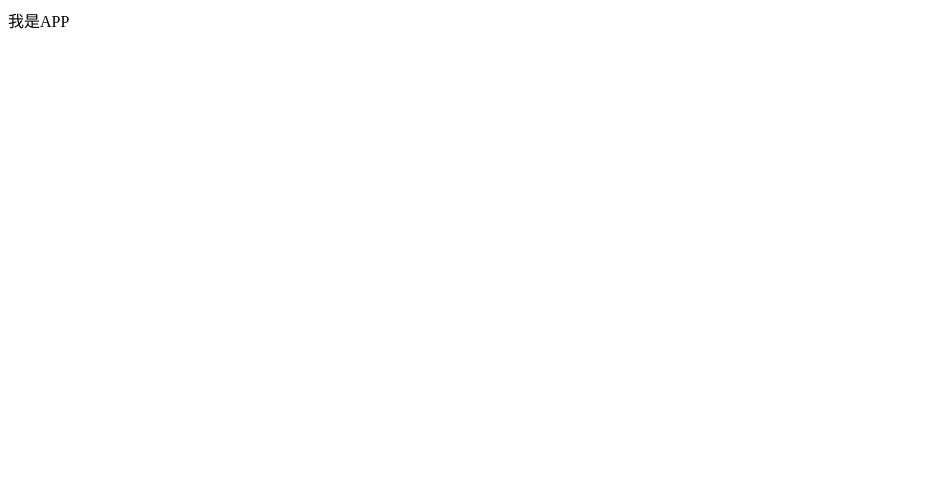
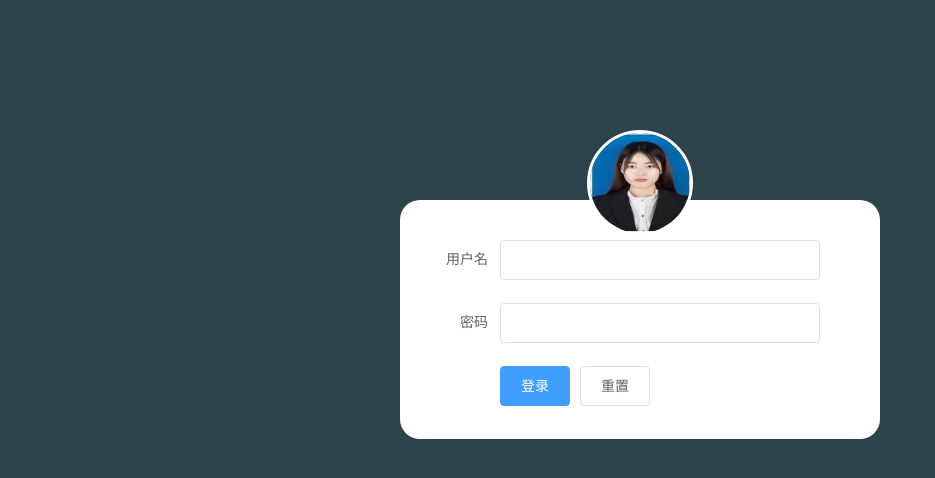
Before and after one commit to Linacc520/shop_admin01, a Vue app: page /#/login in a window 1280 px wide. Shown: the top 478 px of the page, without its empty margins (0-935 px from the left). Built offline with nearby package versions, Linux system fonts and the light colour scheme.

Commit message:
登录组件样式完成

```diff
--- a/src/App.vue
+++ b/src/App.vue
@@ -1,6 +1,5 @@
 <template>
   <div id="app">
-    我是APP
     <router-view></router-view>
   </div>
 </template>
@@ -12,4 +11,14 @@ export default {
 </script>
 
 <style lang="scss">
+*{
+  margin: 0;
+  padding: 0;
+  list-style:none;
+}
+html,
+body,
+#app{
+  height: 100%;
+}
 </style>
--- a/src/components/Login.vue
+++ b/src/components/Login.vue
@@ -1,15 +1,57 @@
 <template>
-  <div>
-    我是登录组件
-  </div>
+ <div class="login">
+   <el-form ref="form" :model="form" label-width="80px">
+      <img src="../assets/avatar.jpg" alt="">
+     <el-form-item label="用户名">
+       <el-input v-model="form.username"></el-input>
+     </el-form-item>
+     <el-form-item label="密码">
+       <el-input v-model="form.password"></el-input>
+     </el-form-item>
+     <el-form-item>
+       <el-button type="primary" @click="onSubmit">登录</el-button>
+       <el-button>重置</el-button>
+     </el-form-item>
+</el-form>
+ </div>
 </template>
 
 <script>
 export default {
-
+  data () {
+    return {
+      form: {
+        username: '',
+        password: ''
+      }
+    }
+  }
 }
 </script>
 
-<style>
-
+<style lang="scss">
+.login{
+  background-color:#2d434c;
+  width: 100%;
+  height: 100%;
+  overflow: hidden;
+  .el-form {
+    width: 400px;
+    margin:200px auto;
+    background-color: #fff;
+    padding:40px 60px 10px 20px;
+    border-radius:20px;
+    position: relative;
+    img{
+      position: absolute;
+      left:50%;
+      top:-70px;
+      width: 100px;
+      height: 100px;
+      border-radius:50%;
+      border: 3px solid #fff;
+      transform:translateX(-50%);
+    }
+  }
+}
 </style>
--- a/src/main.js
+++ b/src/main.js
@@ -1,7 +1,11 @@
 import Vue from 'vue'
 import App from './App.vue'
 import router from './router'
+import ElementUI from 'element-ui'
+// 引入elementUI的样式
+import 'element-ui/lib/theme-chalk/index.css'
 
+Vue.use(ElementUI)
 Vue.config.productionTip = false
 
 new Vue({
--- a/src/router.js
+++ b/src/router.js
@@ -8,8 +8,9 @@ Vue.use(VueRouter)
 
 const router = new VueRouter({
   routes: [
-    { path: '/', component: Login },
-    { path: '/index', component: Index }
+    { path: '/', redirct: '/index' },
+    { path: '/index', component: Index },
+    { path: '/login', component: Login }
   ]
 })
 
```
Also changed, not shown: src/assets/avatar.jpg (added).
